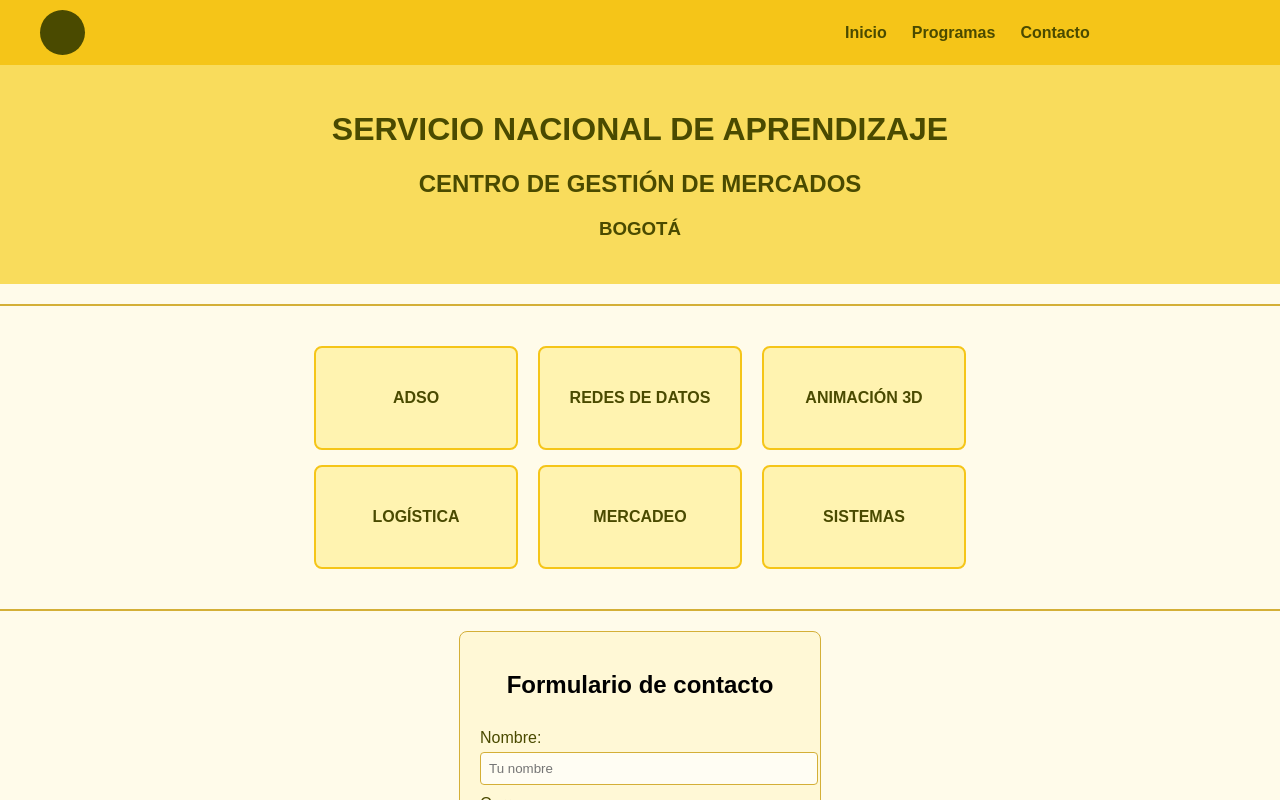
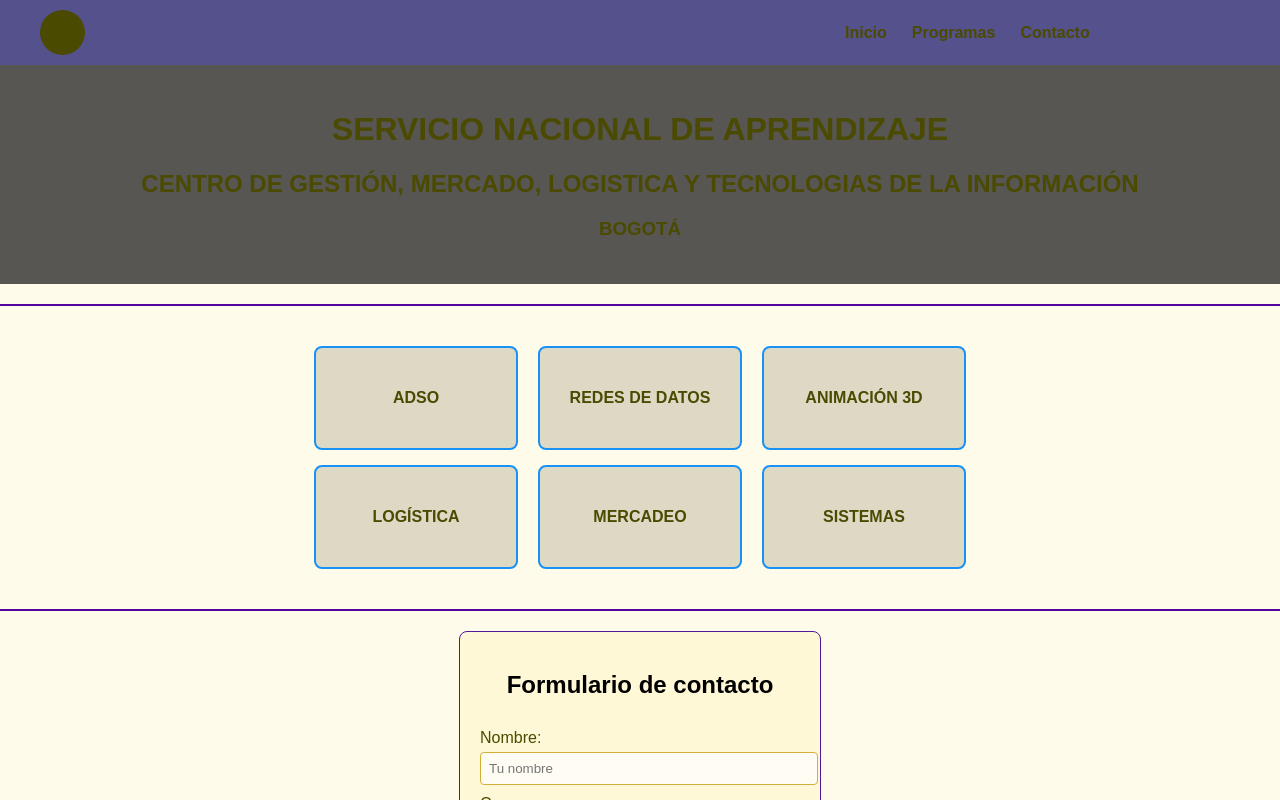
Before and after one commit to Paola-Navas/MiniProject1React, a React (Create React App) app: page / in a window 1280 px wide. Shown: the top 800 px of the page. Built offline with nearby package versions, Linux system fonts and the light colour scheme.

Commit message:
Versión lista para Vercel

```diff
--- a/src/App.css
+++ b/src/App.css
@@ -12,7 +12,7 @@
 .navbar {
   display: flex;
   align-items: center;
-  background-color: #f5c518; /* Amarillo principal */
+  background-color: #55518d; /* Amarillo principal */
   padding: 10px 40px;
   box-shadow: 0 2px 5px rgba(0, 0, 0, 0.1);
 }
@@ -53,14 +53,14 @@
 
 /* HEADER */
 .header {
-  background-color: #f9dc5c;
+  background-color: #575653;
   color: #4a4a00;
   padding: 25px 0;
 }
 
 hr {
   border: 0;
-  border-top: 2px solid #d4af37;
+  border-top: 2px solid #5402a0;
   margin: 20px 0;
 }
 
@@ -80,8 +80,8 @@
 }
 
 .box {
-  background-color: #fff3b0;
-  border: 2px solid #f5c518;
+  background-color: hsl(50, 27%, 82%);
+  border: 2px solid #1892f5;
   border-radius: 8px;
   width: 200px;
   height: 100px;
@@ -99,7 +99,7 @@
   margin: 0 auto;
   padding: 20px;
   border-radius: 8px;
-  border: 1px solid #d4af37;
+  border: 1px solid #501899;
 }
 
 .form {
--- a/src/App.js
+++ b/src/App.js
@@ -17,7 +17,7 @@
       {/* HEADER */}
       <header className="header" id="inicio">
         <h1>SERVICIO NACIONAL DE APRENDIZAJE</h1>
-        <h2>CENTRO DE GESTIÓN DE MERCADOS</h2>
+        <h2>CENTRO DE GESTIÓN, MERCADO, LOGISTICA Y TECNOLOGIAS DE LA INFORMACIÓN</h2>
         <h3>BOGOTÁ</h3>
       </header>
       <hr />
```
Also changed, not shown: 1 other file (tests, documents, lock files or other folders).
